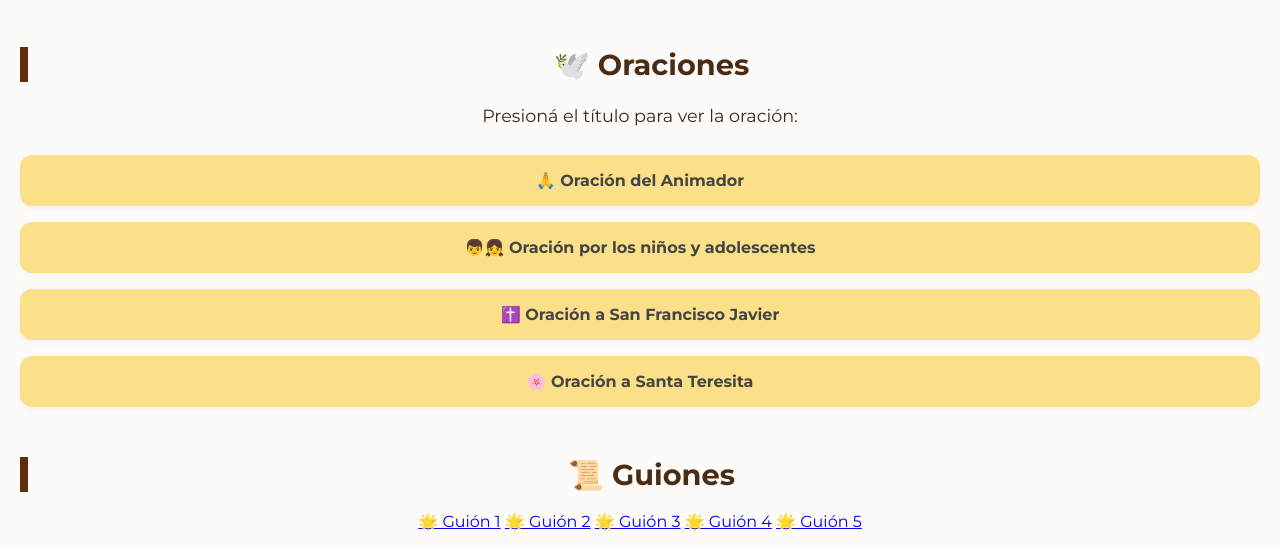
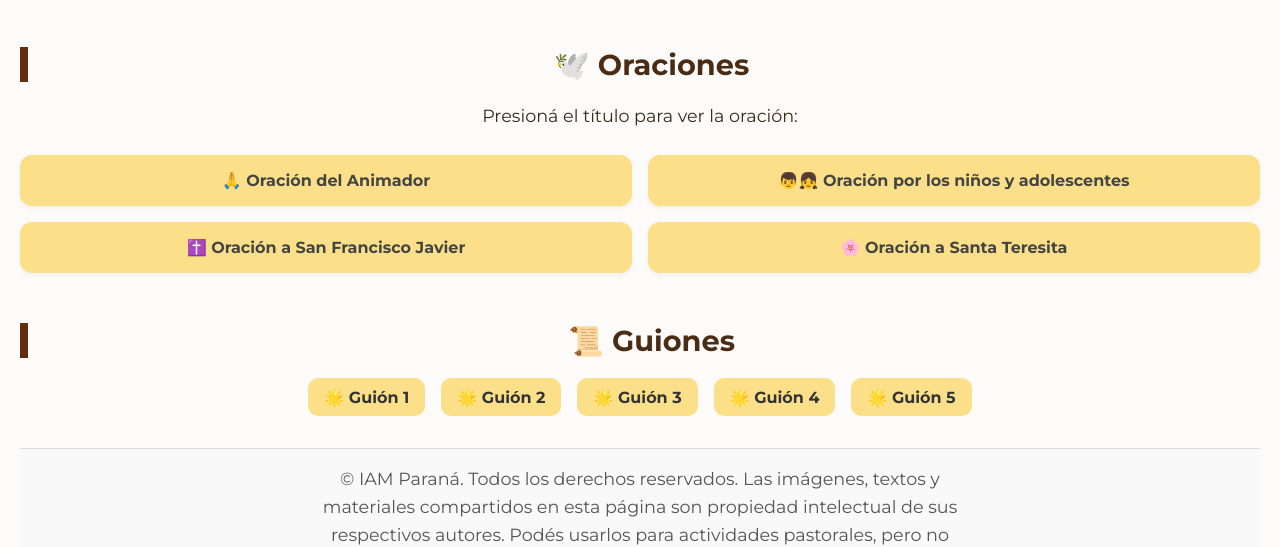
Before and after one commit to Alxib12/iamparana, a plain HTML site: page espiritualidad.html in a window 1280 px wide. Shown: the part 274-821 px from the top of the page. Drawn offline with Linux system fonts and the light colour scheme.

Commit message:
Update style.css

```diff
--- a/style.css
+++ b/style.css
@@ -473,13 +473,14 @@ footer img {
   transform: translateY(-2px);
   box-shadow: 0 6px 14px rgba(0, 0, 0, 0.15);
 }
+
 .acordeon {
   display: grid;
   gap: 1rem;
 }
 
 .acordeon details {
-  background-color: #fbe089; /* tono cálido parecido a botones de descarga */
+  background-color: #fbe089;
   border-radius: 12px;
   box-shadow: 0 2px 6px rgba(0,0,0,0.05);
   padding: 1rem;
@@ -487,21 +488,51 @@ footer img {
   overflow: hidden;
 }
 
-/* Eliminar el ícono del summary (triángulo) */
 .acordeon summary {
   list-style: none;
+  font-weight: bold;
+  font-size: 1rem;
+  color: #444;
+  cursor: pointer;
 }
 
 .acordeon summary::-webkit-details-marker {
   display: none;
 }
 
-.acordeon summary {
-  font-weight: bold;
-  font-size: 1rem;
-  color: #444;
-  cursor: pointer;
+.acordeon p {
+  margin-top: 0.8rem;
+  line-height: 1.5;
+  color: #333;
 }
 
-.acordeon p {
-  margin-top: 0
+@media (min-width: 768px) {
+  .acordeon {
+    grid-template-columns: 1fr 1fr;
+  }
+}
+
+.lista-guiones {
+  display: flex;
+  flex-wrap: wrap;
+  gap: 1rem;
+  margin-top: 1rem;
+  justify-content: center;
+}
+
+.enlace-guion {
+  padding: 0.6rem 1rem;
+  background-color: #fbe089;
+  color: #333;
+  border-radius: 10px;
+  text-decoration: none;
+  font-weight: bold;
+  text-align: center;
+  transition: background-color 0.3s ease;
+  width: fit-content;
+  white-space: nowrap;
+}
+
+.enlace-guion:hover {
+  background-color: #f5d768;
+}
```
